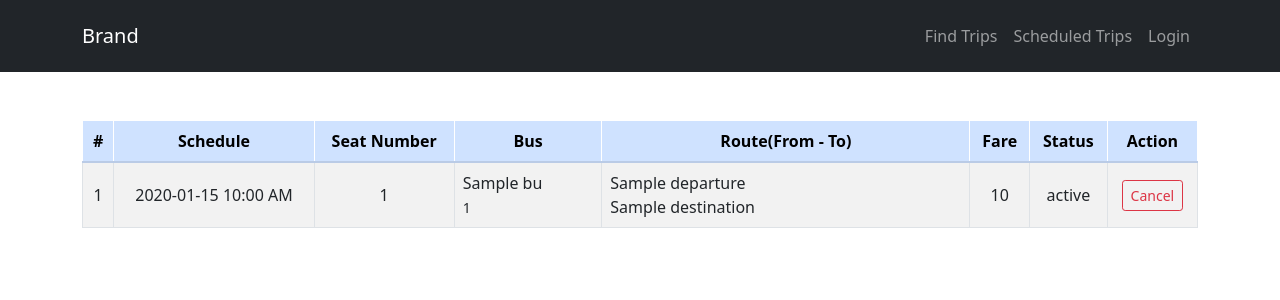
After one commit to Nathaniel81/Bus-Reservation-System, a Django app: template core/templates/core/scheduled_trip.html in a window 1280 px wide. The commit adds this page. Shown: the top 300 px of the page. Run offline with Django 3.2, Linux system fonts and the light colour scheme; the template is opened without the code that fills it: most values are stand-ins (such as "Sample title", 1, 10 or a date in 2020); some libraries are stand-ins or nearby versions.

```diff
--- a/core/templates/core/base.html
+++ b/core/templates/core/base.html
@@ -37,7 +37,7 @@
           <a href="" class="nav-link">Find Trips</a>
         </li>
         <li class="nav-item">
-          <a href="" class="nav-link">Scheduled Trips</a>
+          <a href="{% url 'scheduled' %}" class="nav-link">Scheduled Trips</a>
         </li>
         <li class="nav-item">
           <a href="" class="nav-link">Login</a>
--- /dev/null
+++ b/core/templates/core/scheduled_trip.html
@@ -0,0 +1,62 @@
+{% extends 'core/base.html' %}
+{% load static %}
+{% block content %}
+<div class="mt-5 mb-4">
+	<table class="table table-bordered table-hover table-striped">
+		<thead class="table-primary">
+			<tr class="px-2 py-1 align-middle text-center">
+				<th>#</th>
+				<th>Schedule</th>
+				<th>Seat Number</th>
+				<th>Bus</th>
+				<th>Route(From - To)</th>
+				<th>Fare</th>
+				<th>Status</th>
+				<th>Action</th>
+			</tr>
+		</thead>
+		<tbody>
+			{% for booking in bookings %}
+			<tr>
+				<td class="px-2 py-1 align-middle text-center">{{ forloop.counter }}</td>
+				<td class="px-2 py-1 align-middle text-center">{{ booking.schedule.date|date:"Y-m-d h:i A" }}</td>
+				<td class="px-2 py-1 align-middle text-center">{{ booking.seat_number }}</td>
+				<td>
+					<div class="row row-cols-1">
+						<div class="col">
+							{{ booking.schedule.bus.name }}
+						</div>
+						<div class="col">
+							<small class="muted">{{ booking.schedule.bus.number }}</small>
+						</div>
+					</div>
+				</td>
+				<td>
+					<div class="row row-cols-1">
+						<div class="col">
+							{{ booking.schedule.departure }}
+						</div>
+						<div class="col">
+							{{ booking.schedule.destination }}
+						</div>
+					</div>
+				</td>
+				<td class="px-2 py-1 align-middle text-center">{{ booking.schedule.price }}</td>
+				<td class="px-2 py-1 align-middle text-center">{{ booking.schedule.get_status_display }}</td>
+				<td class="px-2 py-1 align-middle text-center">
+					<a href="" class="btn btn-sm btn-outline-danger ">Cancel</a>
+				</td>
+			</tr>
+			{% endfor %}
+		</tbody>
+	</table>
+</div>
+<style>
+	table.table-bordered > thead > tr > th{
+		border:1px solid #fff;
+	}
+	thead {
+	  border-bottom-width: 2px;
+	}
+		</style>
+{% endblock %}
--- a/core/urls.py
+++ b/core/urls.py
@@ -5,5 +5,5 @@ from . import views
 urlpatterns = [
 	path('', views.index, name='index'),
 	path('booking/<str:code>', views.booking, name='booking'),
-	path('detail/<str:code>', views.detail, name='detail')
+	path('scheduled', views.scheduled, name='scheduled')
 ]
```
Also changed, not shown: core/templates/core/details.html (deleted, +0 -43 lines), core/templates/core/index.html (+8 -6 lines), core/views.py (+6 -4 lines).
